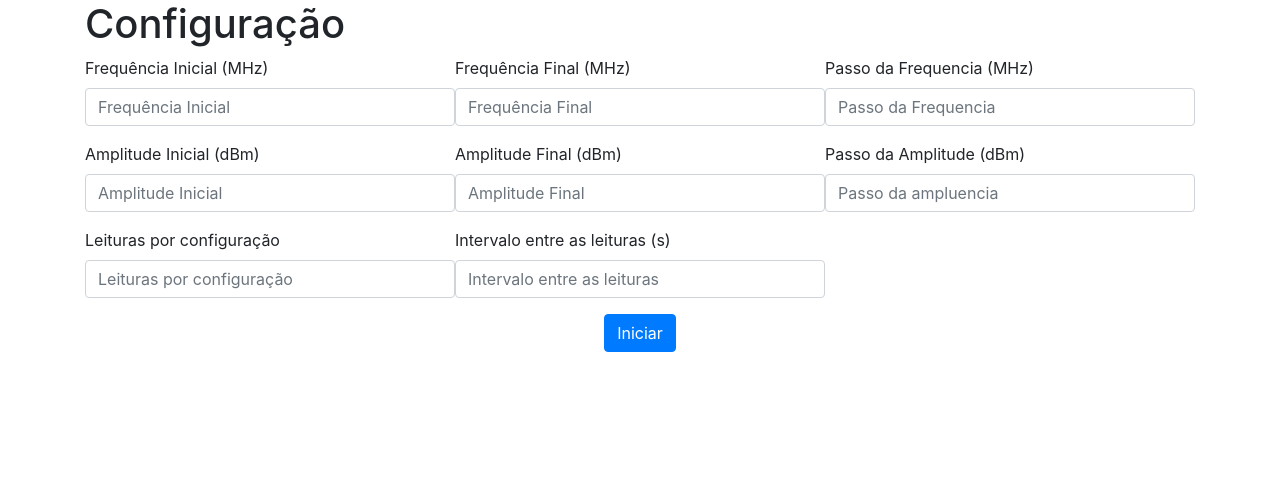
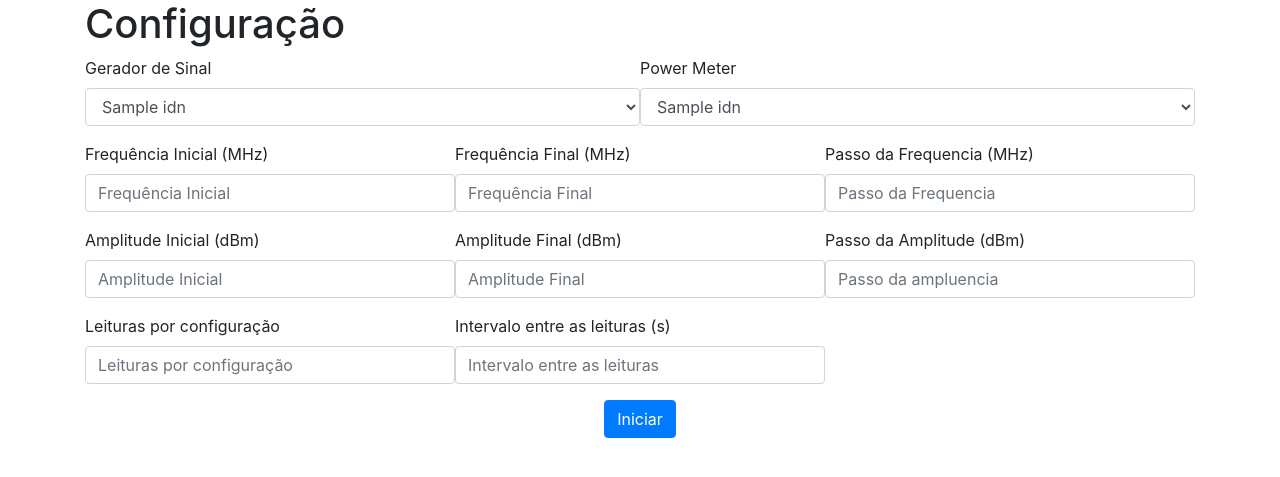
Before and after one commit to arthurmacedo01/auto_calibration, a Flask app: template templates/settings_index.html in a window 1280 px wide. Shown: the part 56-533 px from the top of the page. Run offline with Flask 3, Linux system fonts and the light colour scheme; the template is opened without the code that fills it: most values are stand-ins (such as "Sample title", 1, 10 or a date in 2020); some libraries are stand-ins or nearby versions.

Commit message:
select signal generator

```diff
--- a/static/css/settings_style.css
+++ b/static/css/settings_style.css
@@ -6,3 +6,7 @@
 .settings_button_center{
     text-align: center;
 }
+.selector_container{
+    display: grid;
+    grid-template-columns: 1fr 1fr;
+}
--- a/templates/settings_index.html
+++ b/templates/settings_index.html
@@ -4,6 +4,24 @@
 <h1>{% block title %} Configuração {% endblock %}</h1>
 
 <form method="post">
+    <div class="selector_container">
+        <div class="form-group">
+            <label for="signal_generator">Gerador de Sinal</label>
+        <select class="form-control" name="signal_generator" required>
+            {% for active_resource in active_resource_list %}
+                <option value="{{ active_resource['resource'] }}">{{active_resource["idn"]}}</option>
+            {% endfor %}
+        </select>
+    </div>
+    <div class="form-group">
+        <label for="power_meter">Power Meter</label>
+        <select class="form-control" name="power_meter" required>
+            {% for active_resource in active_resource_list %}
+            <option value="{{ active_resource['resource'] }}">{{active_resource["idn"]}}</option>
+            {% endfor %}
+        </select>
+    </div>
+    </div>
     <div class="settings_form">
         <div class="form-group">
             <label for="ini_freq">Frequência Inicial (MHz)</label>
--- a/templates/settings_success.html
+++ b/templates/settings_success.html
@@ -5,4 +5,10 @@
 
 <h2>Rotina Finalizada com Sucesso.</h2>
 
+<p>Encontre o resultado na planilha .csv localizada na pasta "outputs". </p>
+
+<form action="{{ url_for('freq_acquisition')}}">
+    <input type="submit" class="btn btn-primary" value="Voltar" />
+</form>
+
 {% endblock %}
```
Also changed, not shown: controllers/FreqAquisitionController.py (+10 -5 lines), services/InstrumentSelector.py (added, +19 -0 lines), services/IntrumentDiscover.py (added, +17 -0 lines), 1 other file.
